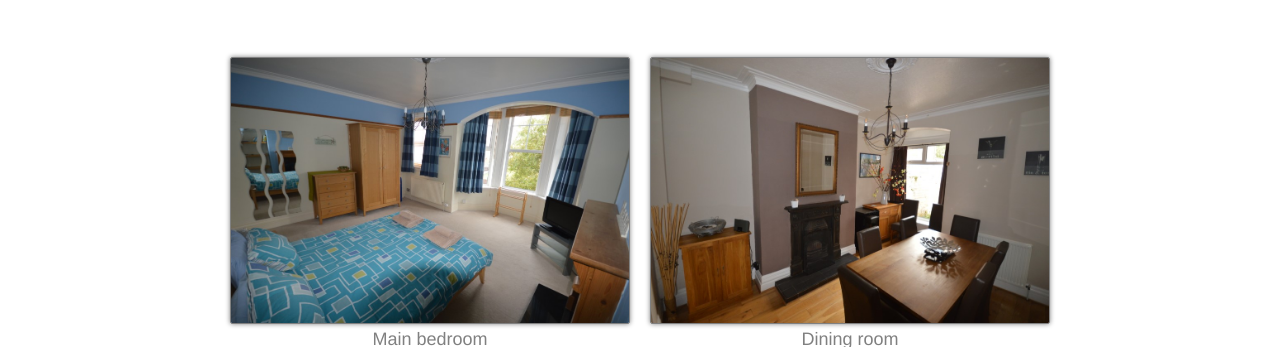
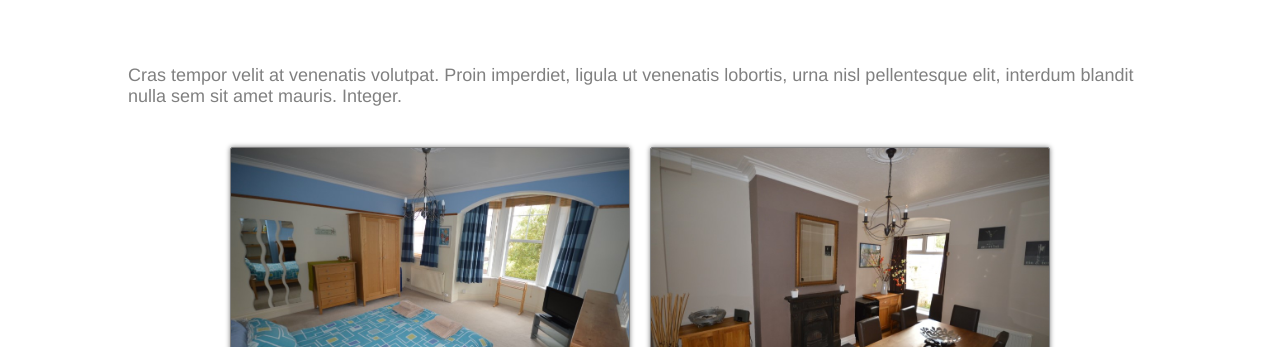
Before and after one commit to tomowen02/FileyHolidayHouse, a plain HTML site: page index.html in a window 1280 px wide. Shown: the part 453-800 px from the top of the page. Drawn offline with Linux system fonts and the light colour scheme.

Commit message:
New paragraph on index

```diff
--- a/index.html
+++ b/index.html
@@ -18,6 +18,9 @@
             </nav>
         </header>
         <div class="content">
+            <section>
+                <p>Cras tempor velit at venenatis volutpat. Proin imperdiet, ligula ut venenatis lobortis, urna nisl pellentesque elit, interdum blandit nulla sem sit amet mauris. Integer.</p>
+            </section>
             <section class="features">
                 <figure>
                     <img src="images\house\DSC_6793.jpg" alt="main bedroom">
```
